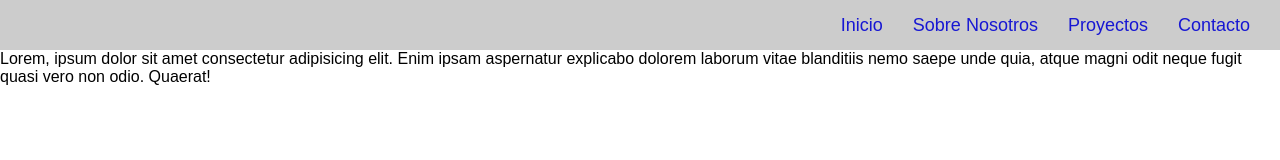
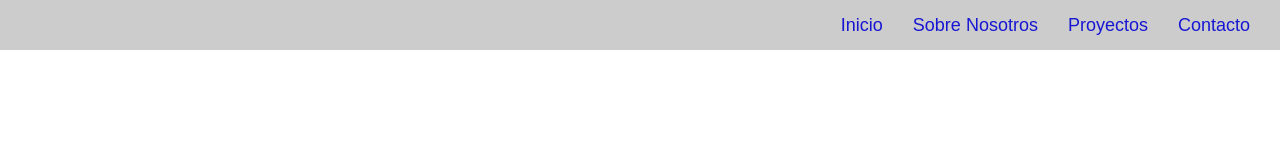
Before and after one commit to CamiloHuertas/Git, a plain HTML site: page index.html in a window 1280 px wide. Drawn offline with Linux system fonts and the light colour scheme.

Commit message:
Articulo eliminado

```diff
--- a/index.html
+++ b/index.html
@@ -17,14 +17,6 @@
       </nav>
     </div>
 
-    <section class="article1">
-      <p>
-        Lorem, ipsum dolor sit amet consectetur adipisicing elit. Enim ipsam
-        aspernatur explicabo dolorem laborum vitae blanditiis nemo saepe unde
-        quia, atque magni odit neque fugit quasi vero non odio. Quaerat!
-      </p>
-    </section>
-
     <script src="JS/inicio.js"></script>
   </body>
 </html>
```
